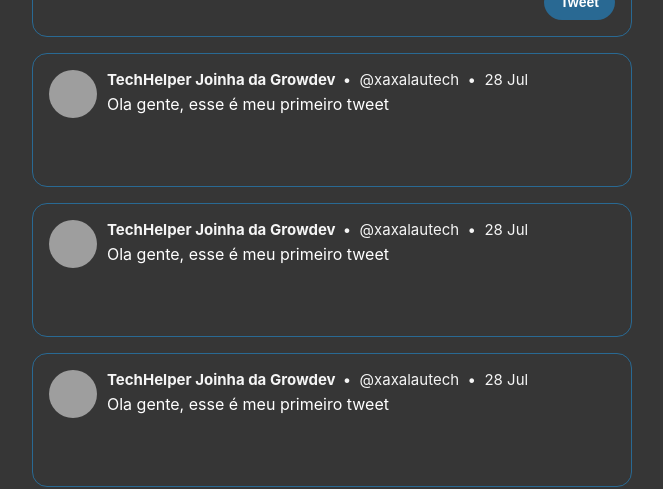
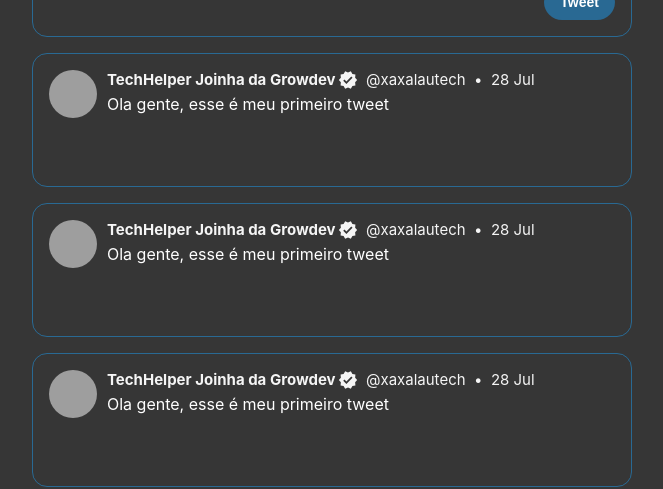
Before and after one commit to leticialealperez/twitter-react, a React (Create React App) app: page / in a window 1280 px wide. Shown: the part 153-642 px from the top of the page, without its empty margins (308-971 px from the left). Built offline with nearby package versions, Linux system fonts and the light colour scheme; grey boxes are pictures that could not be loaded.

Commit message:
add Material UI VerifiedIcon

```diff
--- a/src/components/Tweet/Tweet.tsx
+++ b/src/components/Tweet/Tweet.tsx
@@ -1,5 +1,6 @@
 import React from 'react';
 import TweetStyled from './TweetStyled';
+import VerifiedIcon from '@mui/icons-material/Verified';
 
 const Tweet: React.FC = () => {
   const imageUrl = 'https://avatars.githubusercontent.com/u/71561411?v=4';
@@ -13,9 +14,12 @@ const Tweet: React.FC = () => {
           <div className="tweet-body">
             <div>
               <p className="tweet-title">
-              TechHelper Joinha da Growdev &nbsp;
+                TechHelper Joinha da Growdev
                 <span>
-                 •&nbsp; @xaxalautech &nbsp;
+                  <VerifiedIcon fontSize='small' sx={{ marginBottom: '-5px', marginLeft: '2px'}}/>
+                </span>
+                <span>
+                  &nbsp; @xaxalautech &nbsp;
                 </span>
                 <span>
                   •&nbsp; 28 Jul
```
Lines whose indentation alone changed are shown as unchanged.
